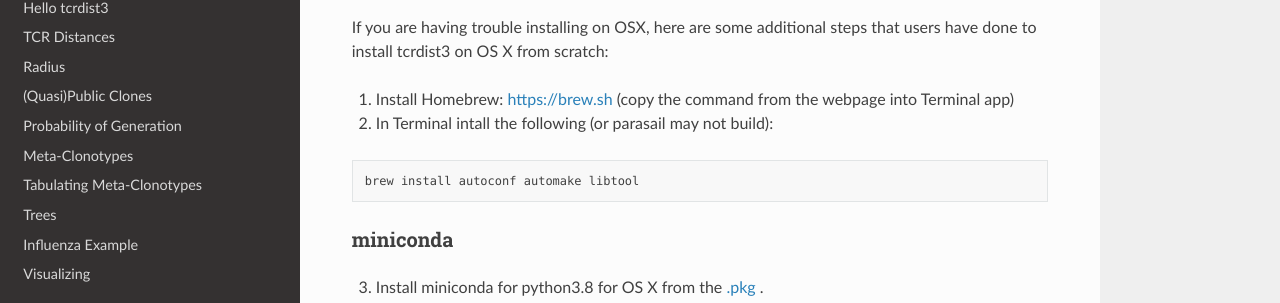
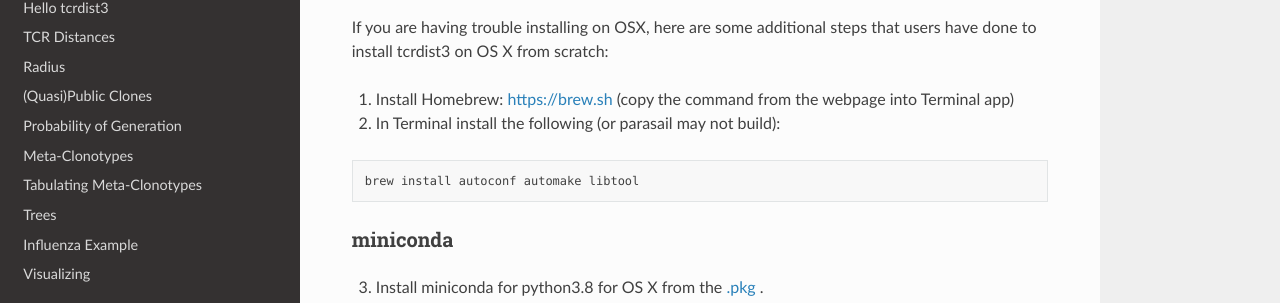
Before and after one commit to kmayerb/tcrdist3, a Sphinx documentation site: the page built from docs/index.rst, in a window 1280 px wide and 900 px high, scrolled down 782 px. Shown: the part 144-447 px from the top of the window. Built offline with Sphinx 7.4.7 and the Read the Docs theme 3.1.0, drawn with Linux system fonts in a browser that asks for light colours.

Commit message:
docs: fix typo 'intall' → 'install' in macOS installation instructions

```diff
--- a/docs/index.rst
+++ b/docs/index.rst
@@ -33,7 +33,7 @@ If you are having trouble installing on OSX, here are some additional steps that
 users have done to install tcrdist3 on OS X from scratch:
 
 1. Install Homebrew: https://brew.sh (copy the command from the webpage into Terminal app)
-2. In Terminal intall the following (or parasail may not build):
+2. In Terminal install the following (or parasail may not build):
 
 .. code-block:: none
 
```
